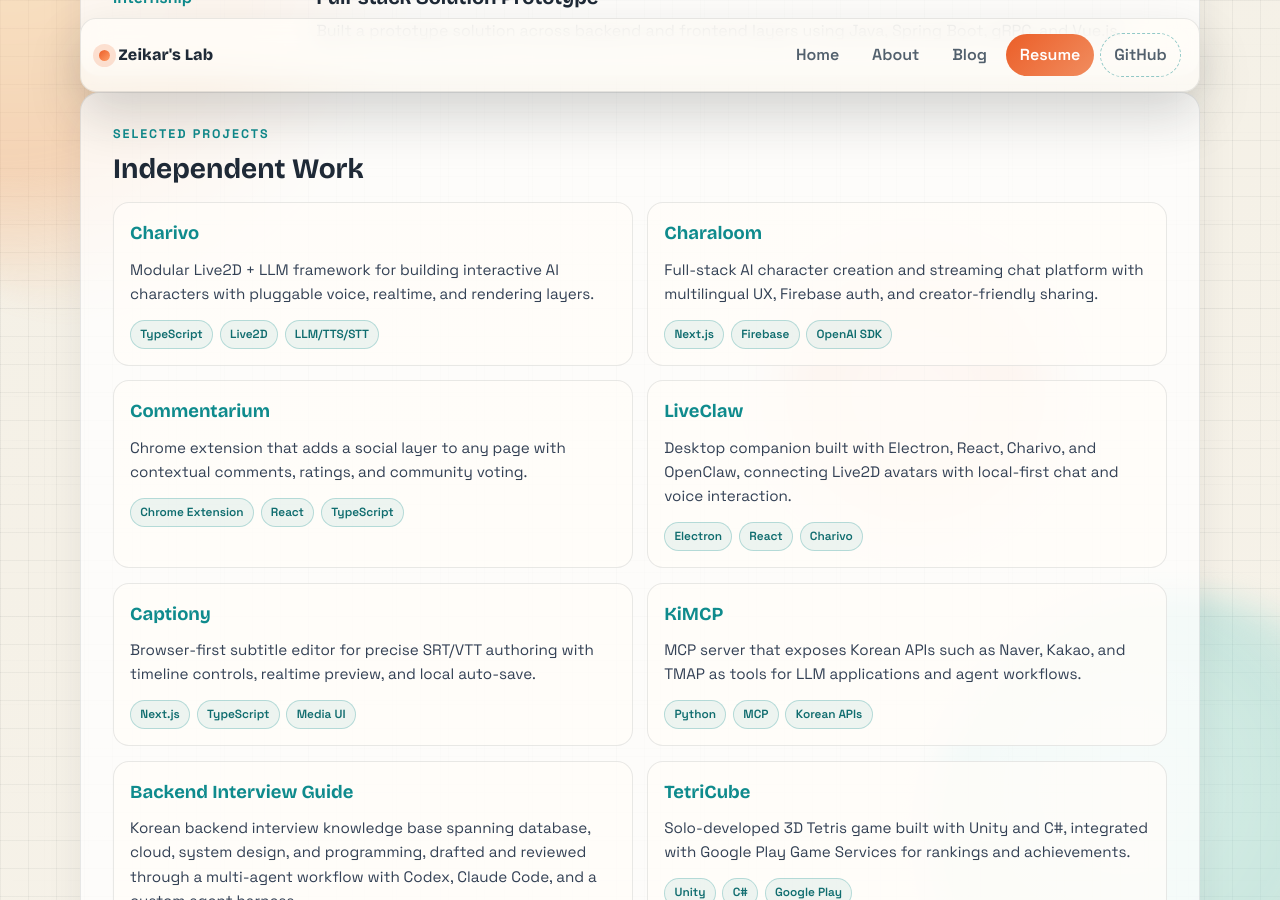
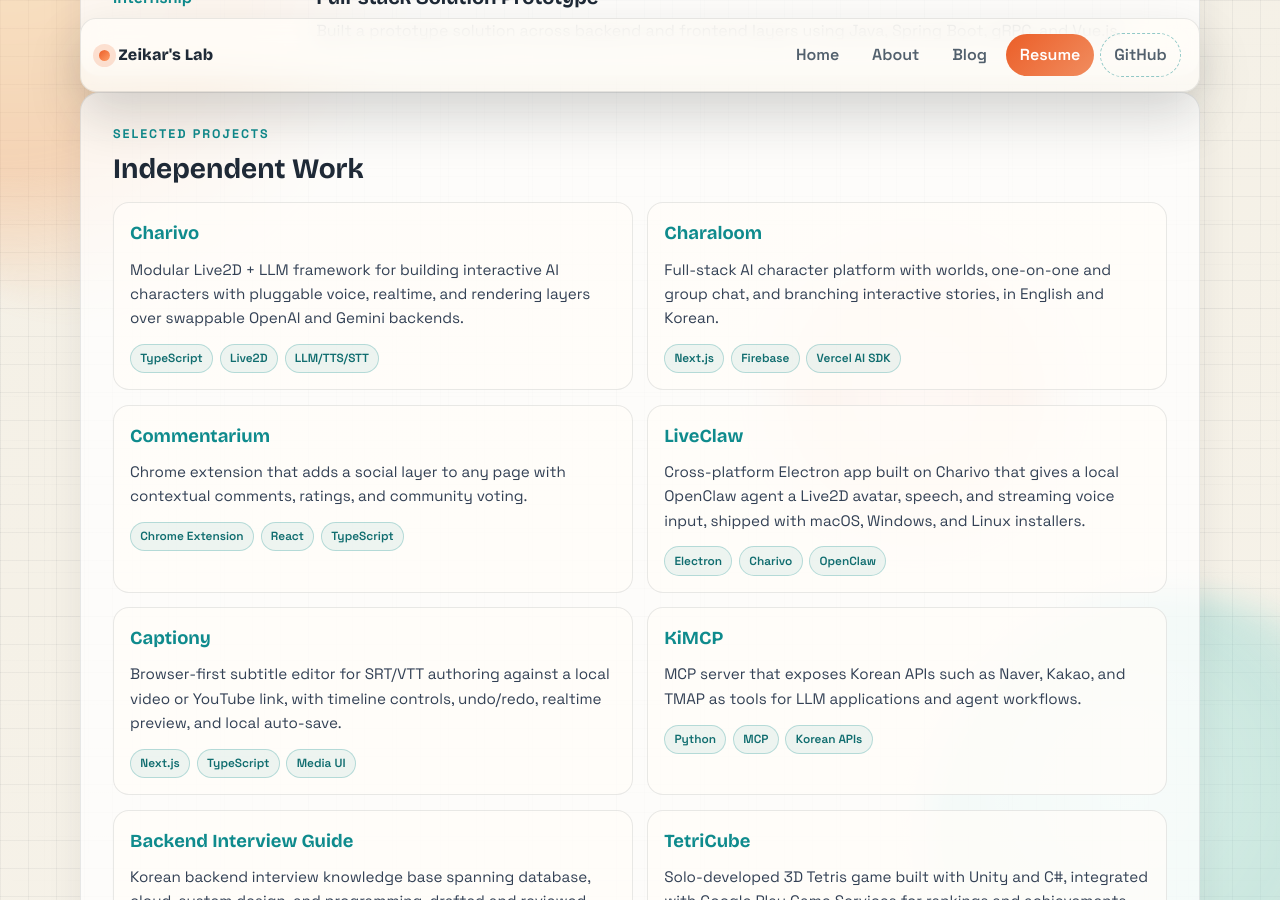
Before and after one commit to zeikar/zeikar.github.io, a Jekyll site: the page built from resume.html, in a window 1280 px wide and 900 px high, scrolled down 1540 px. Built offline with Jekyll 4.4.1, drawn with Linux system fonts in a browser that asks for light colours.

Commit message:
docs(resume): sync independent work with the updated project pages
Charaloom now covers worlds, group chat and stories (Vercel AI SDK, not the
OpenAI SDK), LiveClaw ships cross-platform installers and talks to an
OpenClaw agent, Charivo has Gemini backends, and Captiony takes YouTube
links. Same changes in both languages.

```diff
--- a/resume.html
+++ b/resume.html
@@ -116,7 +116,7 @@ redirect_from:
           <h3><a href="{{ '/projects/charivo/' | relative_url }}">Charivo</a></h3>
           <p>
             Modular Live2D + LLM framework for building interactive AI characters with pluggable
-            voice, realtime, and rendering layers.
+            voice, realtime, and rendering layers over swappable OpenAI and Gemini backends.
           </p>
           <div class="project-tags">
             <span>TypeScript</span>
@@ -128,13 +128,13 @@ redirect_from:
         <article class="resume-project">
           <h3><a href="{{ '/projects/charaloom/' | relative_url }}">Charaloom</a></h3>
           <p>
-            Full-stack AI character creation and streaming chat platform with multilingual UX,
-            Firebase auth, and creator-friendly sharing.
+            Full-stack AI character platform with worlds, one-on-one and group chat, and branching
+            interactive stories, in English and Korean.
           </p>
           <div class="project-tags">
             <span>Next.js</span>
             <span>Firebase</span>
-            <span>OpenAI SDK</span>
+            <span>Vercel AI SDK</span>
           </div>
         </article>
 
@@ -154,21 +154,21 @@ redirect_from:
         <article class="resume-project">
           <h3><a href="{{ '/projects/liveclaw/' | relative_url }}">LiveClaw</a></h3>
           <p>
-            Desktop companion built with Electron, React, Charivo, and OpenClaw, connecting
-            Live2D avatars with local-first chat and voice interaction.
+            Cross-platform Electron app built on Charivo that gives a local OpenClaw agent a Live2D
+            avatar, speech, and streaming voice input, shipped with macOS, Windows, and Linux installers.
           </p>
           <div class="project-tags">
             <span>Electron</span>
-            <span>React</span>
             <span>Charivo</span>
+            <span>OpenClaw</span>
           </div>
         </article>
 
         <article class="resume-project">
           <h3><a href="{{ '/projects/captiony/' | relative_url }}">Captiony</a></h3>
           <p>
-            Browser-first subtitle editor for precise SRT/VTT authoring with timeline controls,
-            realtime preview, and local auto-save.
+            Browser-first subtitle editor for SRT/VTT authoring against a local video or YouTube link,
+            with timeline controls, undo/redo, realtime preview, and local auto-save.
           </p>
           <div class="project-tags">
             <span>Next.js</span>
```
Also changed, not shown: resume-ko.html (+9 -9 lines).
